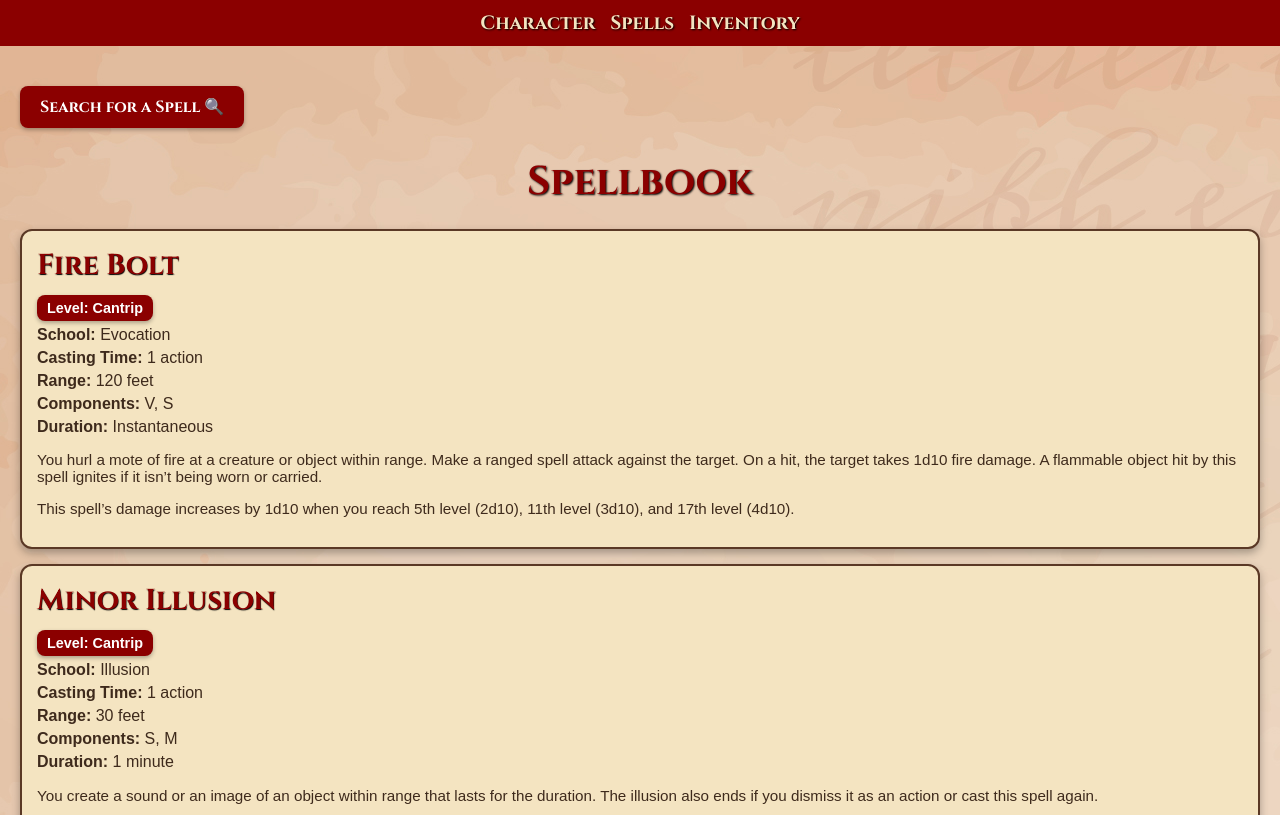
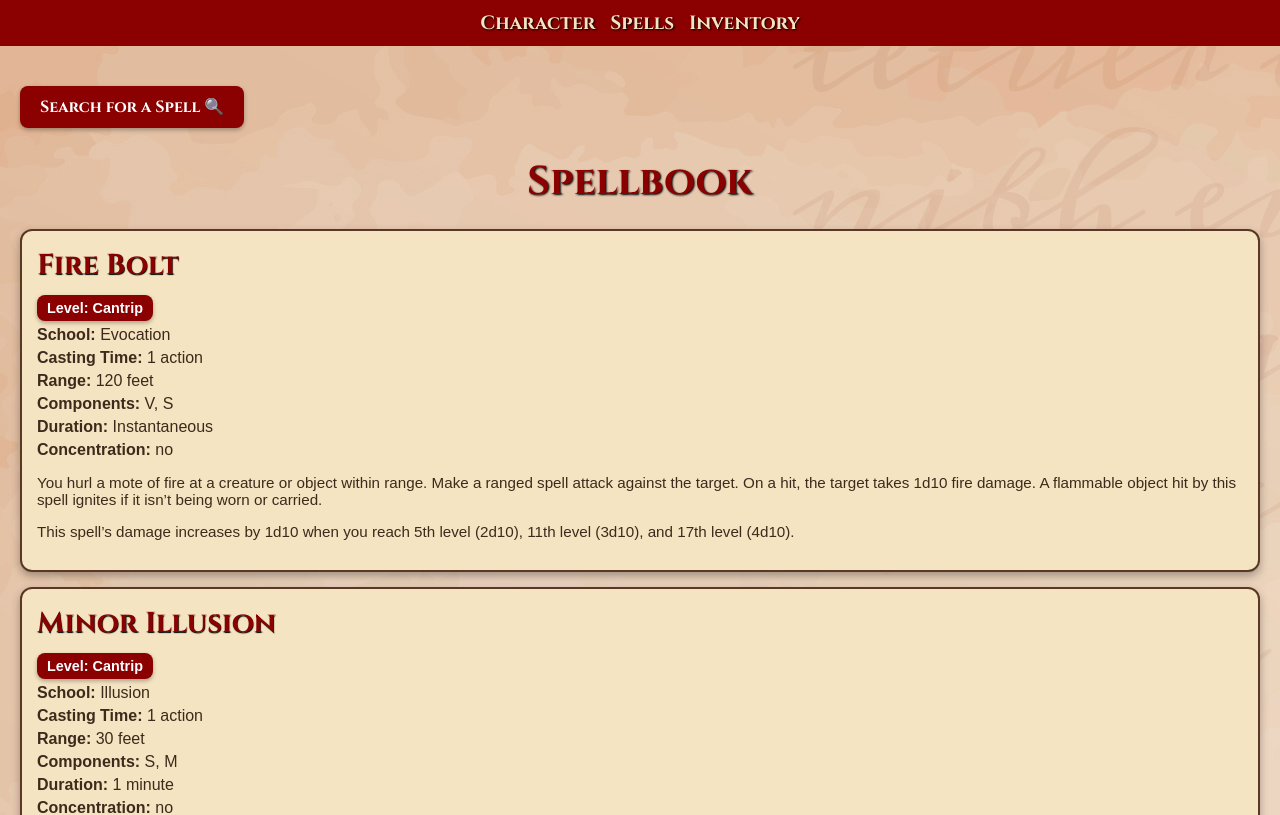
Before and after one commit to frodkata/character-sheet, a React (Create React App) app: page /#/spells in a window 1280 px wide. Shown: the top 815 px of the page. Built offline with nearby package versions, Linux system fonts and the light colour scheme.

Commit message:
Add concentration property to Spell interface and update related components

```diff
--- a/src/components/Spell.tsx
+++ b/src/components/Spell.tsx
@@ -56,6 +56,7 @@ interface SpellProps {
 	components: string;
 	duration: string;
 	description: string;
+	concentration: string;
 	higherLevel?: string;
 }
 
@@ -69,6 +70,7 @@ const Spell: React.FC<SpellProps> = ({
 	duration,
 	description,
 	higherLevel,
+	concentration,
 }) => {
 	return (
 		<li style={styles.container}>
@@ -93,6 +95,9 @@ const Spell: React.FC<SpellProps> = ({
 			<p style={styles.text}>
 				<strong>Duration:</strong> {duration}
 			</p>
+			<p style={styles.text}>
+				<strong>Concentration:</strong> {concentration}
+			</p>
 			<div
 				style={styles.description}
 				dangerouslySetInnerHTML={{ __html: description }}
--- a/src/data/CharacterSheet.tsx
+++ b/src/data/CharacterSheet.tsx
@@ -15,6 +15,7 @@ export const transformSpellData = (spellName: string): Spell => {
 		name: spell?.name || "",
 		range: spell?.range || "",
 		school: spell?.school || "",
+		concentration: spell?.concentration || "No",
 	};
 };
 
--- a/src/models/Spells/Spell.ts
+++ b/src/models/Spells/Spell.ts
@@ -7,5 +7,6 @@ export interface Spell {
 	components: string;
 	duration: string;
 	description: string;
+	concentration: string;
 	higherLevel?: string;
 }
--- a/src/pages/SpellSearchPage.tsx
+++ b/src/pages/SpellSearchPage.tsx
@@ -60,6 +60,7 @@ const SpellSearchPage: React.FC = () => {
 						duration={spell.duration}
 						description={spell.description}
 						higherLevel={spell.higherLevel}
+						concentration={spell.concentration}
 					/>
 				))}
 			</ul>
--- a/src/pages/SpellsPage.tsx
+++ b/src/pages/SpellsPage.tsx
@@ -58,6 +58,7 @@ const SpellsPage: React.FC = () => {
 						components={spell.components}
 						duration={spell.duration}
 						school={spell.school}
+						concentration={spell.concentration}
 					/>
 				))}
 			</ul>
```
